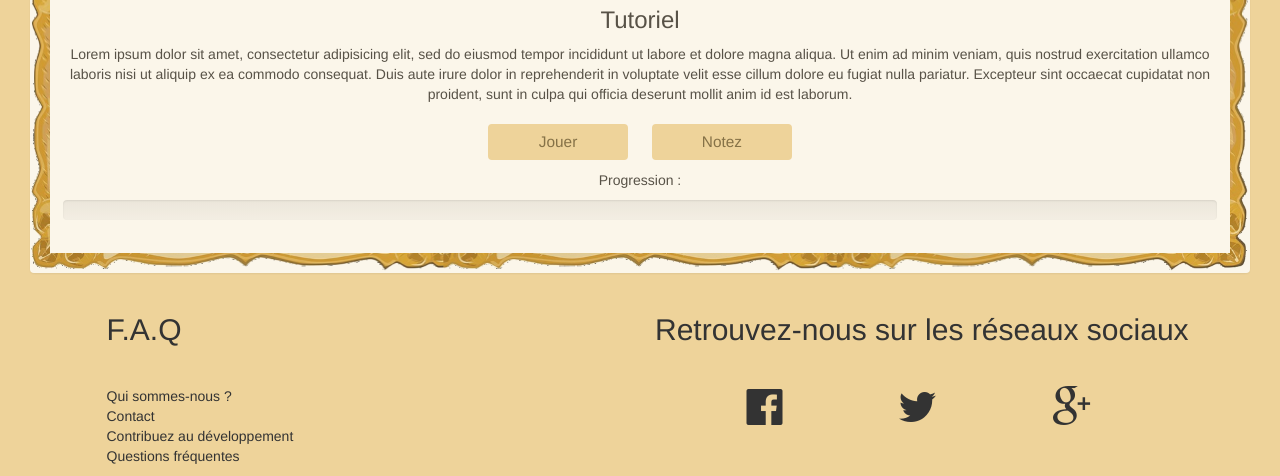
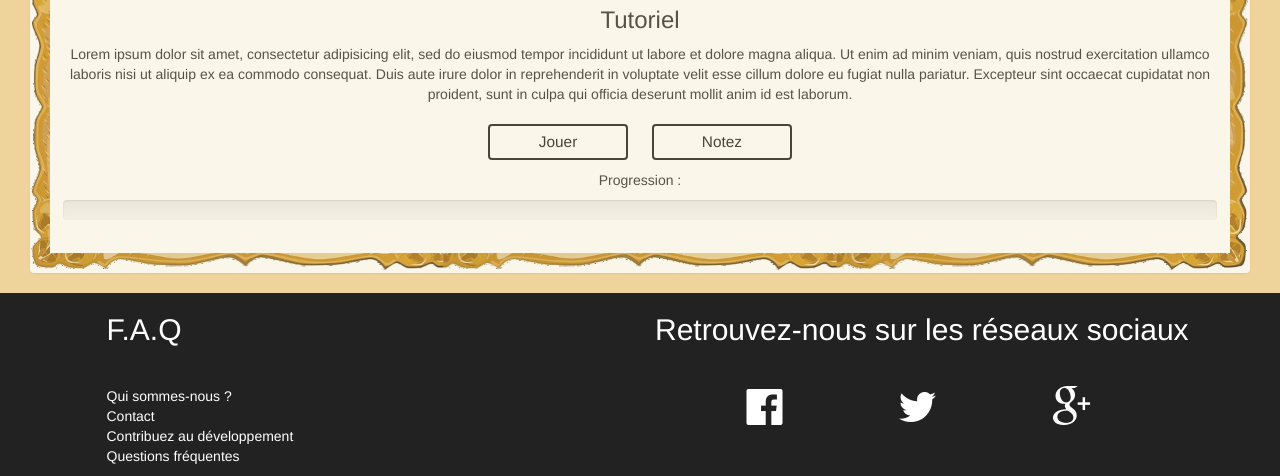
Before and after one commit to Simplon-Roubaix/PMS, a plain HTML site: page partierapide.html in a window 1280 px wide. Shown: the part 2018-2494 px from the top of the page. Drawn offline with nearby package versions, Linux system fonts and the light colour scheme.

Commit message:
<test>changement background-color footer, nav et boutton</test>

```diff
--- a/css/anthony-main.css
+++ b/css/anthony-main.css
@@ -134,7 +134,6 @@ textarea {
  /* //Button play and note// */
 
    /* NAVBAR*/
-
    .navbar-brand {
      position: absolute;
      width: 100%;
@@ -147,7 +146,8 @@ textarea {
    }
 
    .navbar-inverse {
-     background-color: rgba(215, 215, 215, 0.6) !important;
+     /*background-color: rgba(215, 215, 215, 0.6) !important; CSS*/
+      background-color: rgba(255, 35, 26, 0.8) !important;
      background-image: none !important;
      border: none !important;
    }
@@ -159,9 +159,12 @@ textarea {
      margin-top: 8px !important;
    }
    .btn-general {
-     background-color: #eed39a !important;
-     color: #6c5a33 !important;
-     border: 2px solid #eed39a !important;
+     /*background-color: #eed39a !important; CSS */
+     background-color: white !important;
+     /*color: #6c5a33 !important; CSS */
+     color: #222;
+     /*border: 2px solid #eed39a !important; CSS */
+     border: 2px solid #222 !important;
      margin-left: 10px;
      margin-right: 10px;
      margin-top: 10px;
@@ -179,6 +182,7 @@ textarea {
    }
     .navbar-inverse .navbar-nav > .open > a, .navbar-inverse .navbar-nav > .active > a {
      background-color: #97855F !important;
+
      background-image: none;
    }
    .navbar-header button {
@@ -198,7 +202,9 @@ textarea {
 
   /*Couleur de fond du footer*/
   footer {
-  background-color: #eed39a;
+  /*background-color: #eed39a; css sophie */
+  background-color: #222;
+  color: white;
   }
 
   /*Position de la FAQ*/
@@ -225,7 +231,8 @@ textarea {
   /*Position et couleur des fafa réseaux sociaux*/
   #facebook, #twitter, #google {
   margin-left: 15%;
-  color:#333;
+  /*color:#333; css sophie */
+  color: white;
   }
 
 
```
